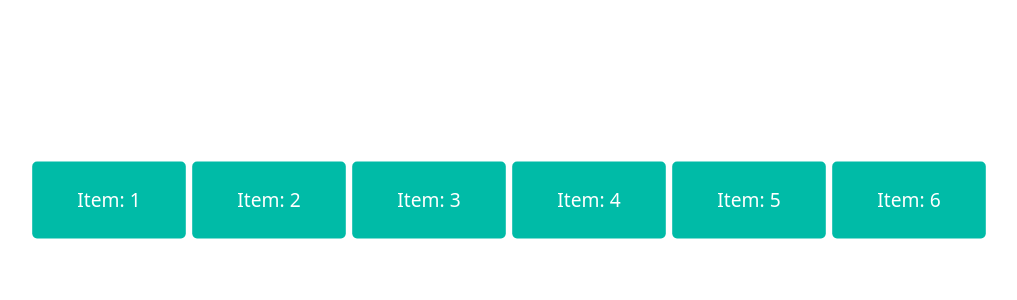
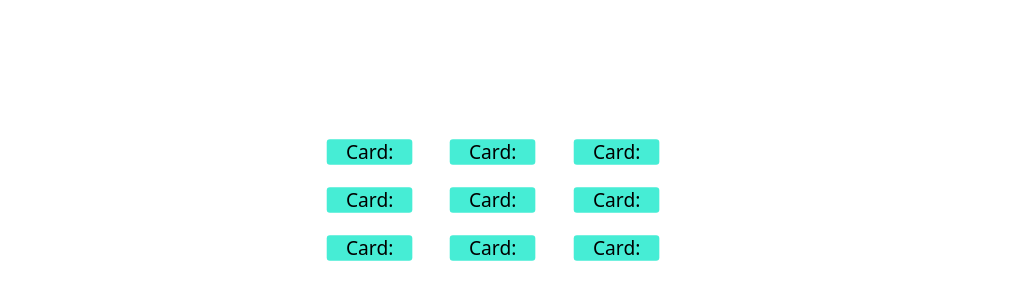
Before and after one commit to G1DY/FramerMotion, a React (Vite) app in the folder keyframes/: page / in a window 1280 px wide. Shown: the part 1000-1300 px from the top of the page, without its empty margins (147-1164 px from the left). Built offline with nearby package versions, Linux system fonts and the light colour scheme.

Commit message:
applying opacity, style and rotate on list items project using whileInView

```diff
--- a/keyframes/src/App.tsx
+++ b/keyframes/src/App.tsx
@@ -1,4 +1,4 @@
-import TimelineAnimation from "./WhileInView/TimelineAnimation";
+import GridItems from "./WhileInView/GridItems";
 
 const App = () => {
   return (
@@ -22,7 +22,8 @@ const App = () => {
       {/* <RotatingBox /> */}
       {/* <StaggerList /> */}
       {/* <FlippingCard /> */}
-      <TimelineAnimation />
+      {/* <TimelineAnimation /> */}
+      <GridItems />
     </div>
   );
 };
--- /dev/null
+++ b/keyframes/src/WhileInView/GridItems.tsx
@@ -0,0 +1,20 @@
+import { motion } from "framer-motion";
+const GridItems = () => {
+  return (
+    <div className="grid grid-cols-3 gap-4">
+      {[...Array(9)].map((item, index) => (
+        <motion.div
+          initial={{ scale: 0.8 }}
+          whileHover={{ scale: 1 }}
+          whileInView={{ rotate: "360deg" }}
+          transition={{ duration: 1 }}
+          key={index}
+          className="bg-teal-300 rounded px-6"
+        >
+          <h3 className="text-2xl">Card: {item}</h3>
+        </motion.div>
+      ))}
+    </div>
+  );
+};
+export default GridItems;
```
